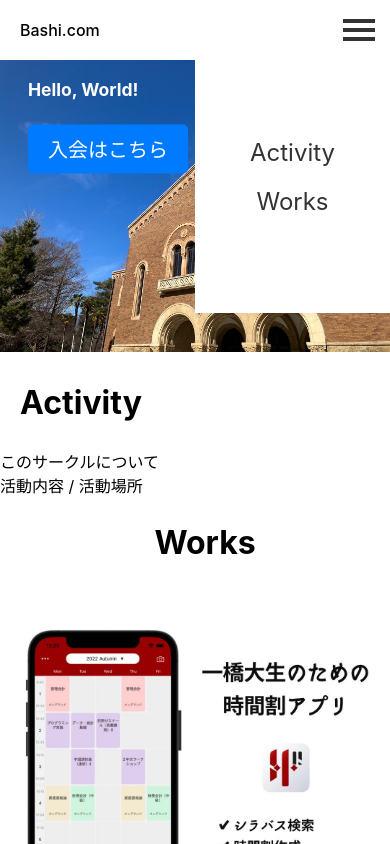
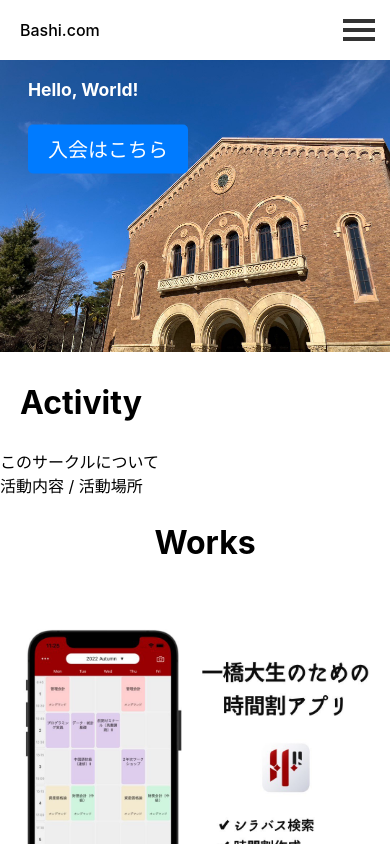
Before and after one commit to RioTsukiji/hit-web, a React (Create React App) app in the folder hit-web/: page / in a window 390 px wide. Shown: the top 844 px of the page. Built offline with nearby package versions, Linux system fonts and the light colour scheme.

Commit message:
good drawer

```diff
--- a/hit-web/src/components/Header/Header.css
+++ b/hit-web/src/components/Header/Header.css
@@ -79,29 +79,12 @@ header h1 {
 		display: flex;
     }
 
-	.drawer-menu {
-        display: block;
-        position: fixed;
-		top: 60px;
-        left: 0;
-        height: 30%;  /* viewport height */
-        width: 50%;
-        background-color: white;
-        color: white;
-        z-index: 9999;
-		/* transform: translateX(100%);
-		transition: transform 0.3s ease-in-out; */
-    }
-
-	/* .drawer-menu.open {
-		transform: translateX(0);
-	} */
-
     .drawer-menu nav {
         display: flex;
         flex-direction: column;
         align-items: center;
-        justify-content: center;
+        justify-content: flex-start;
+		padding-top: 20px;
         height: 100%;
     }
 
@@ -110,5 +93,7 @@ header h1 {
 		margin-bottom: 20px;
 		color: #333;
 		text-decoration: none;
+		border-bottom: 1px solid #ccc;
+		padding: 10px 0;
 	}
 }
```
